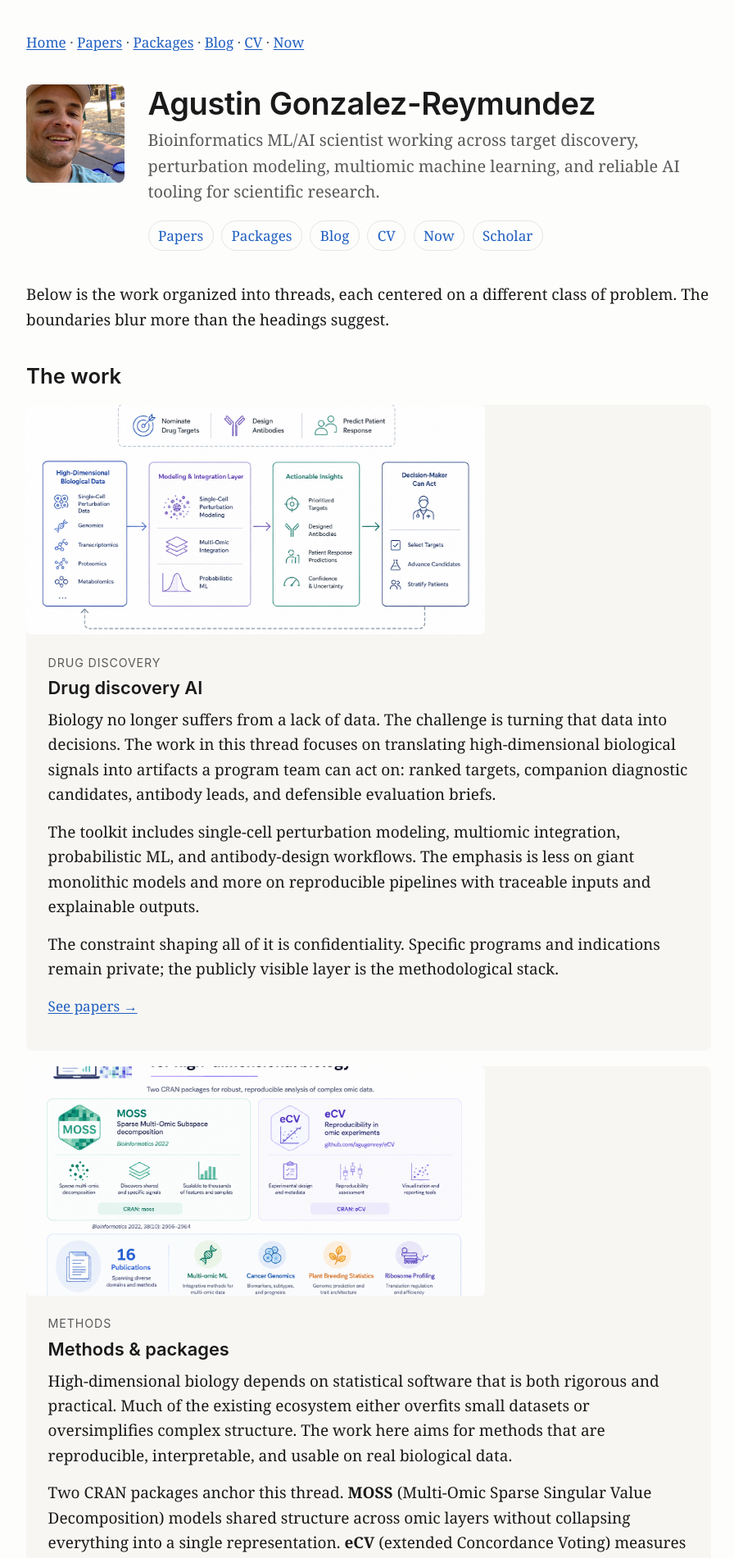
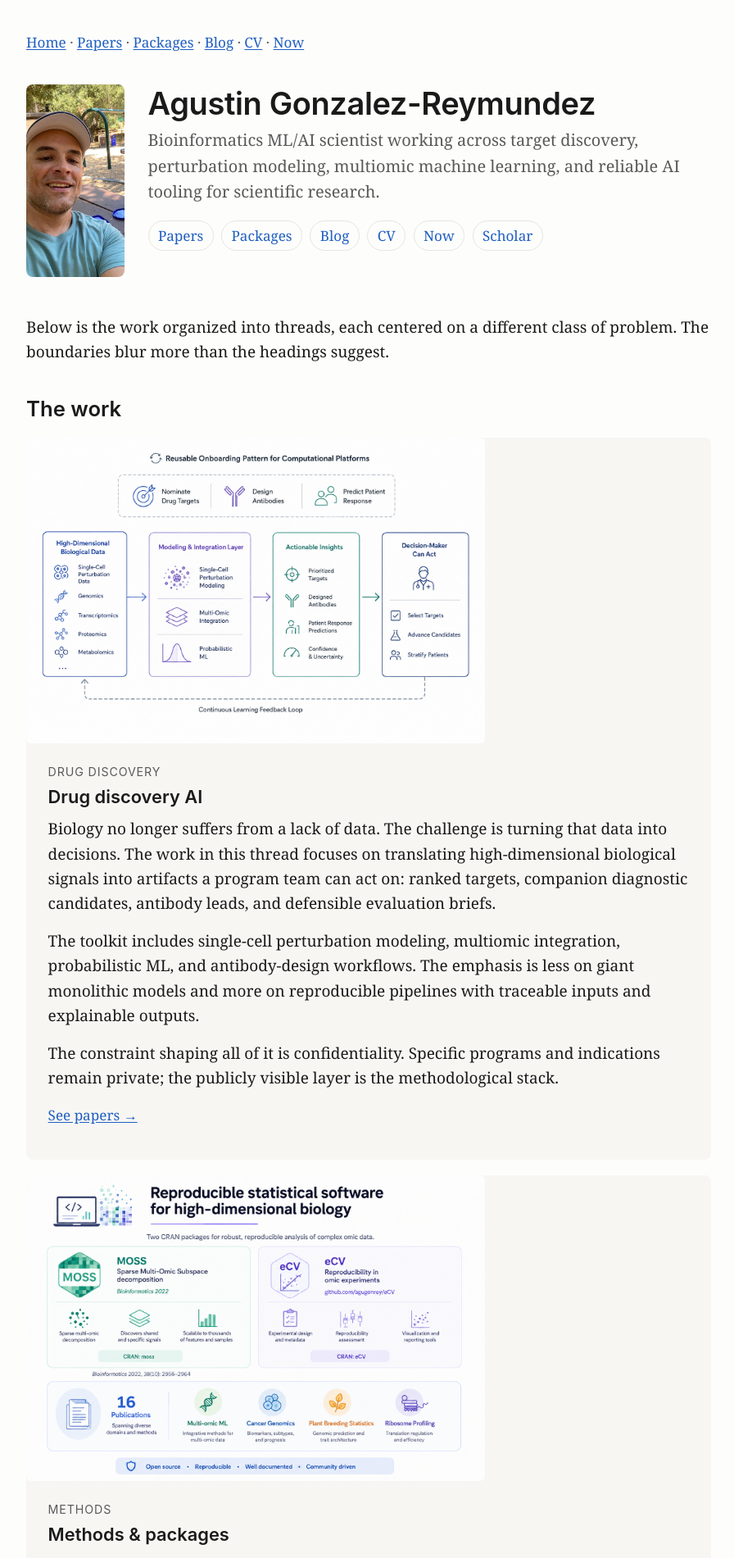
Before and after one commit to agugonrey/agugonrey.github.io, a Jekyll site: the page built from index.md, in a window 1280 px wide. Shown: the top 1901 px of the page at 82% size, without its empty margins (190-1086 px from the left). Built offline with Jekyll 4.4.1, drawn with Linux system fonts in a browser that asks for light colours.

Commit message:
Publish 2026-05-18T23:15:00Z

```diff
--- a/assets/css/main.css
+++ b/assets/css/main.css
@@ -82,7 +82,7 @@ hr.rule { border: 0; border-top: 1px solid var(--rule); margin: 2rem 0 1rem; }
 /* --- hero --- */
 .hero { display: flex; gap: 1.5rem; align-items: flex-start; margin: 1rem 0 2rem; }
 .hero-image { flex: 0 0 120px; }
-.hero-image img { width: 120px; height: 120px; object-fit: cover; border-radius: 8px; }
+.hero-image img { width: 120px; height: auto; border-radius: 8px; }
 .hero-body { flex: 1 1 auto; }
 .hero h1 { margin-bottom: 0.2rem; }
 .hero-tagline { color: var(--muted); font-size: 1.05rem; margin: 0 0 1rem; }
@@ -110,8 +110,7 @@ hr.rule { border: 0; border-top: 1px solid var(--rule); margin: 2rem 0 1rem; }
 .thread-card-thumb img {
   width: 100%;
   max-width: 560px;
-  aspect-ratio: 2 / 1;
-  object-fit: cover;
+  height: auto;
   border-radius: 6px;
 }
 .thread-card-label {
```
Also changed, not shown: 1 other file.
